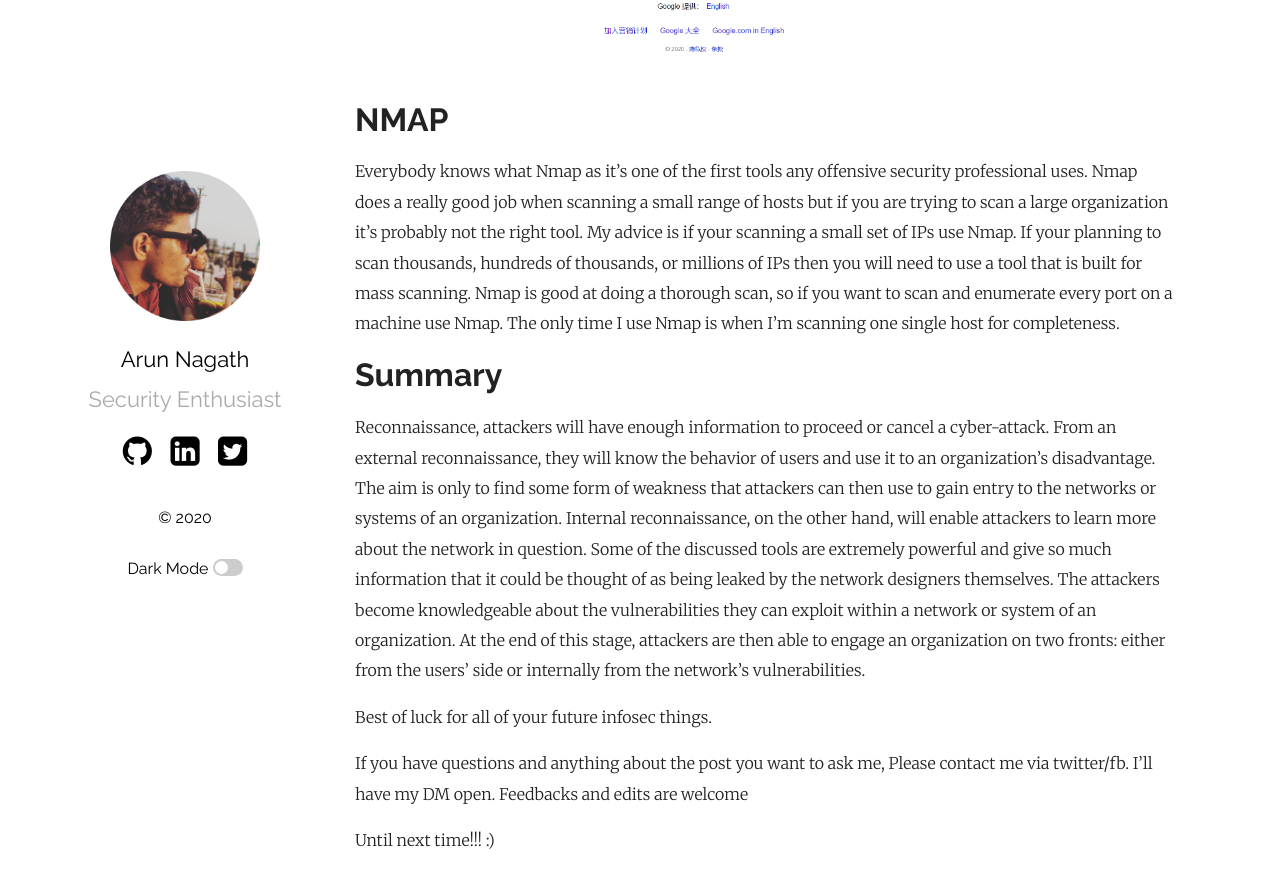
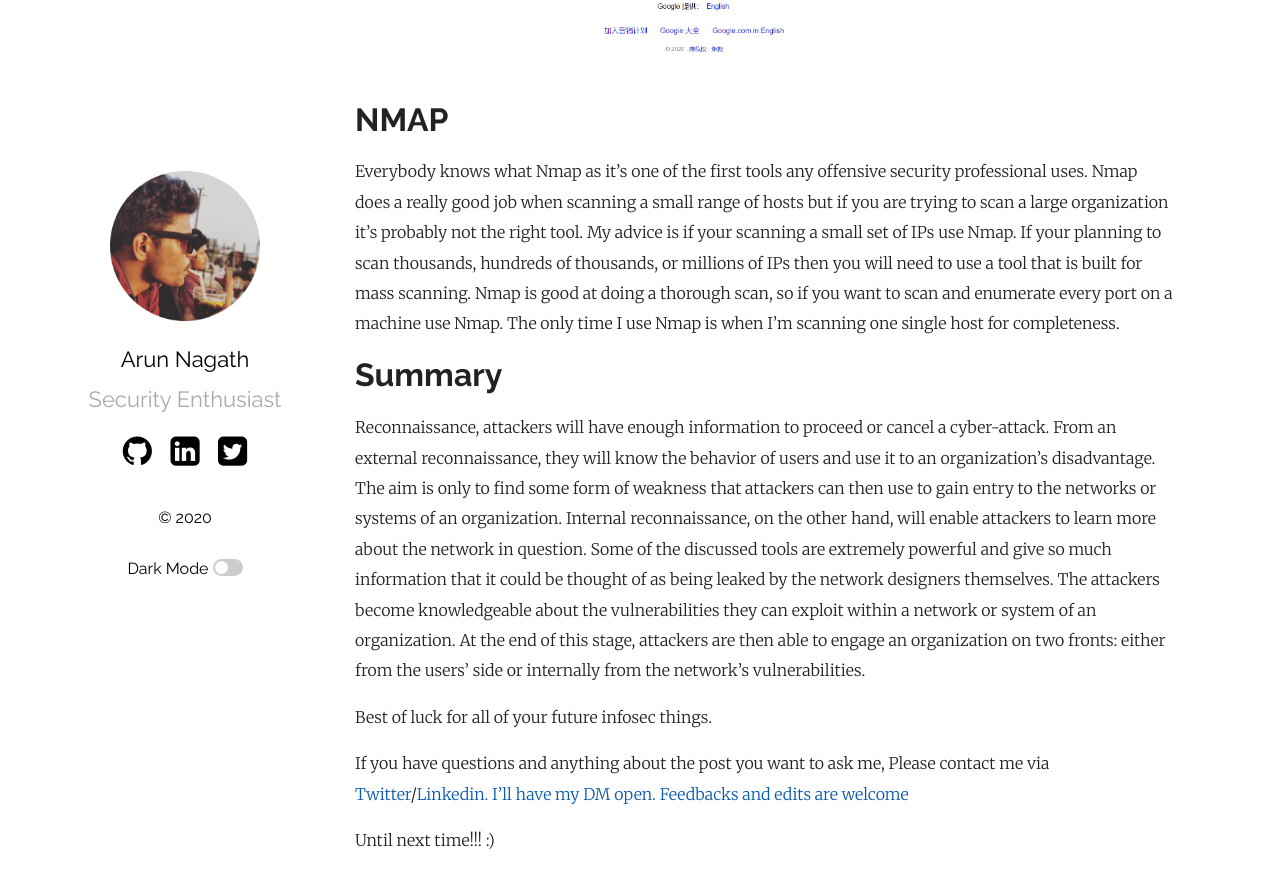
Before and after one commit to samarsault/plainwhite-jekyll, a Jekyll site: the page built from _posts/2020-06-19-blog.markdown, in a window 1280 px wide and 900 px high, scrolled down 4523 px. Shown: the top 888 px of the window. Built offline with Jekyll 4.4.1, drawn with Linux system fonts in a browser that asks for light colours.

Commit message:
Update 2020-06-19-blog.markdown

```diff
--- a/_posts/2020-06-19-blog.markdown
+++ b/_posts/2020-06-19-blog.markdown
@@ -77,7 +77,7 @@ Reconnaissance, attackers will have enough information to proceed or cancel a cy
 
 Best of luck for all of your future infosec things.
 
-If you have questions and anything about the post you want to ask me, Please contact me via twitter/fb. I’ll have my DM open.
+If you have questions and anything about the post you want to ask me, Please contact me via <a href="https://twitter.com/arun_nagath">Twitter</a>/<a href="https://www.linkedin.com/in/arunnagath/">Linkedin. I’ll have my DM open.
 Feedbacks and edits are welcome
 
 Until next time!!! :)
```
